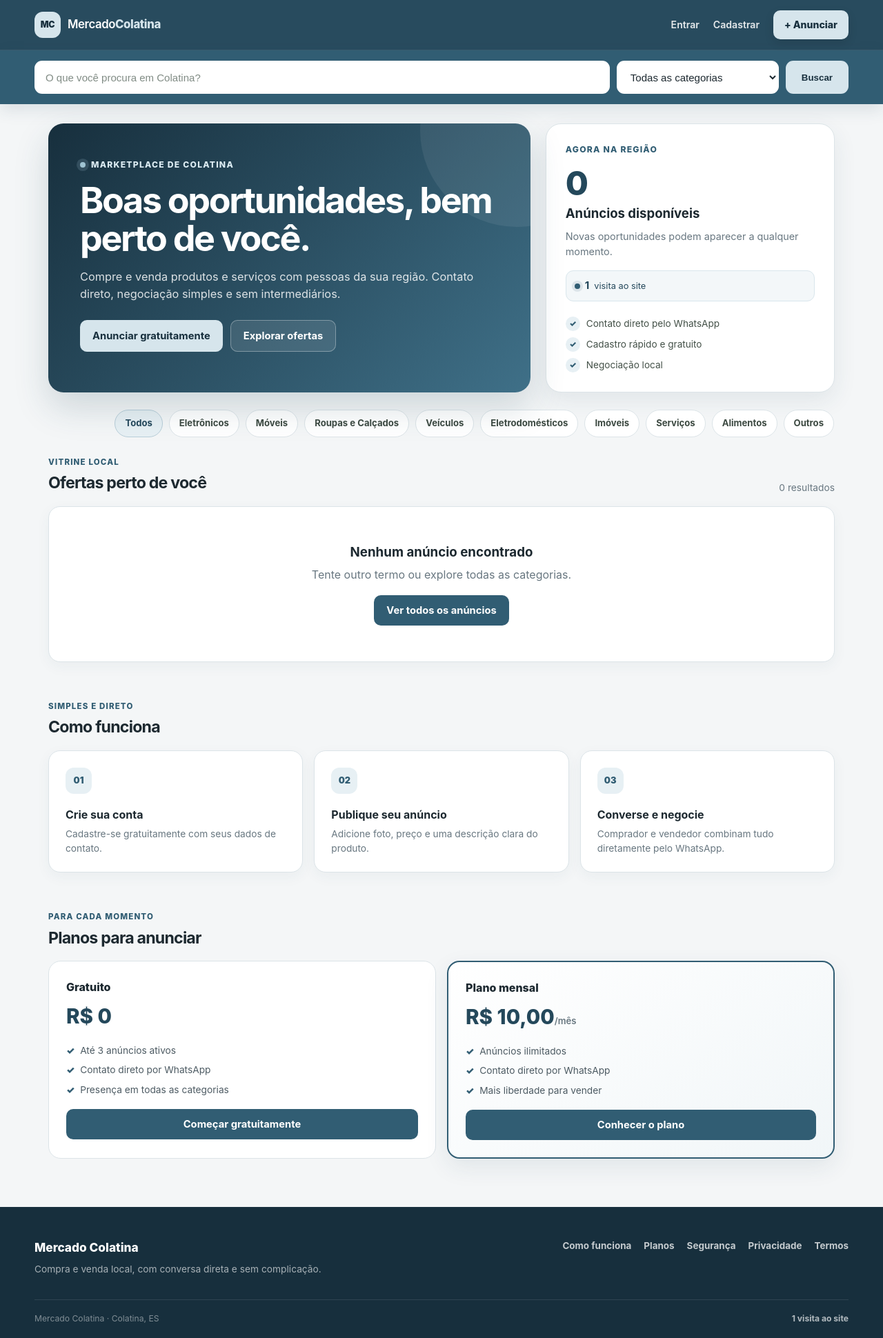
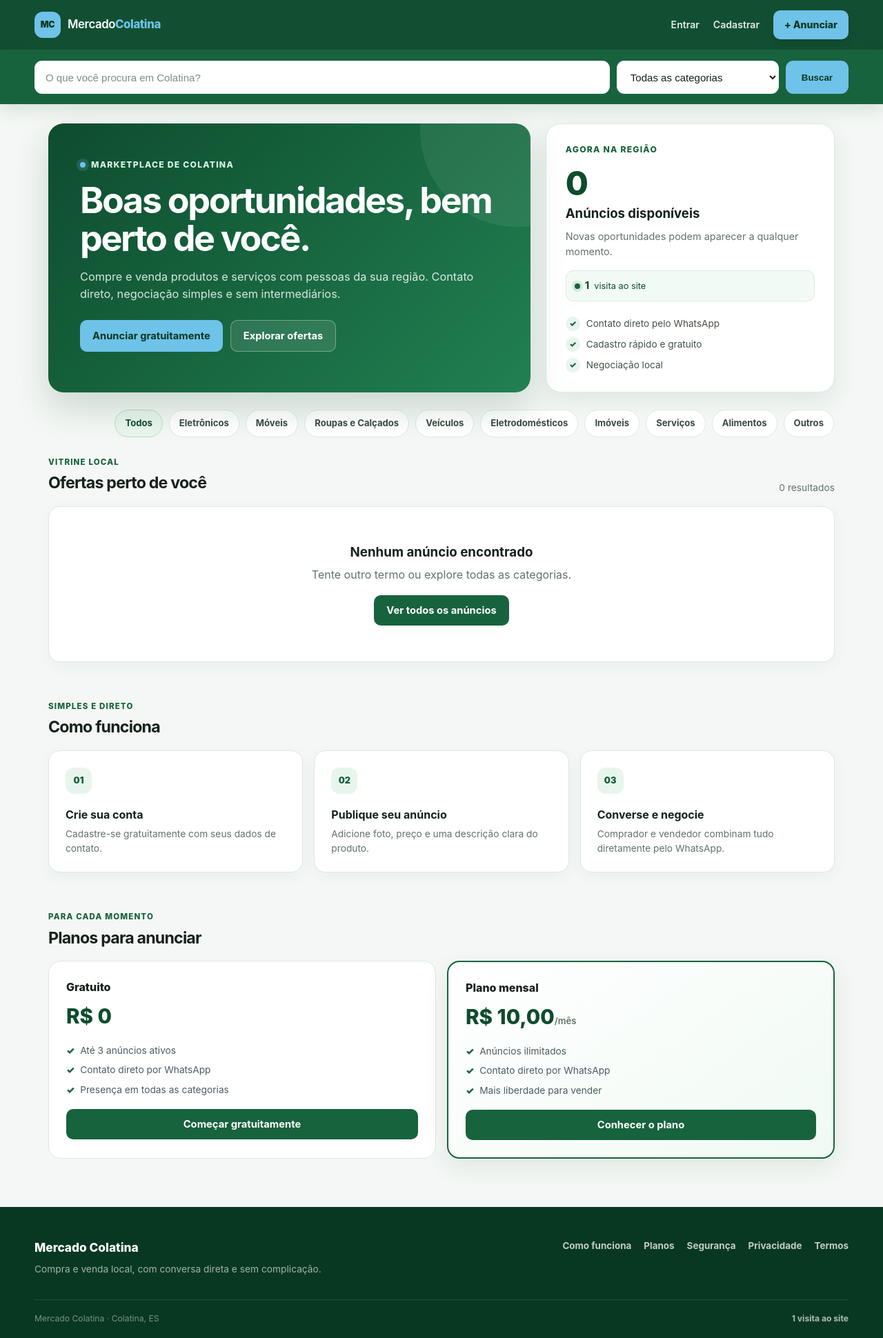
Before and after one commit to PauloEler/marketplace-colatina, a Flask app: page / in a window 1280 px wide. Shown: the whole page at 69% size. Run offline with Flask 3, Linux system fonts and the light colour scheme; data comes from the database, SQL or seed files in the repository; data that the repository does not hold is empty; some libraries are stand-ins or nearby versions.

Commit message:
Combina identidade verde com acentos azuis

```diff
--- a/static/styles.css
+++ b/static/styles.css
@@ -1,26 +1,26 @@
 *{box-sizing:border-box;margin:0;padding:0}
 :root{
-  --verde:#315d73;
-  --verde-escuro:#24485b;
-  --verde-profundo:#172f3d;
-  --verde-claro:#e7f0f4;
-  --verde-suave:#f3f7f9;
-  --amarelo:#d6e5ec;
-  --amarelo-hover:#c3dbe5;
-  --texto:#1d2930;
-  --muted:#687780;
-  --bg:#f4f6f7;
+  --verde:#17633d;
+  --verde-escuro:#0e4c2e;
+  --verde-profundo:#083821;
+  --verde-claro:#e8f5ed;
+  --verde-suave:#f2faf5;
+  --amarelo:#6fc2e8;
+  --amarelo-hover:#8bd0ee;
+  --texto:#17211b;
+  --muted:#65716a;
+  --bg:#f4f7f5;
   --branco:#fff;
-  --borda:#dce4e8;
-  --sombra:0 12px 34px rgba(36,72,91,.09);
-  --sombra-hover:0 18px 42px rgba(36,72,91,.16);
+  --borda:#dfe8e2;
+  --sombra:0 12px 34px rgba(14,76,46,.09);
+  --sombra-hover:0 18px 42px rgba(14,76,46,.16);
 }
 html{scroll-behavior:smooth}
 body{font-family:Inter,"Segoe UI",Arial,sans-serif;background:var(--bg);color:var(--texto);line-height:1.5;-webkit-font-smoothing:antialiased}
 a,button,input,select,textarea{transition:color .18s,background .18s,border-color .18s,box-shadow .18s,transform .18s}
-a:focus-visible,button:focus-visible,input:focus-visible,select:focus-visible,textarea:focus-visible{outline:3px solid rgba(105,160,184,.65);outline-offset:2px}
+a:focus-visible,button:focus-visible,input:focus-visible,select:focus-visible,textarea:focus-visible{outline:3px solid rgba(111,194,232,.72);outline-offset:2px}
 .sr-only{position:absolute;width:1px;height:1px;padding:0;margin:-1px;overflow:hidden;clip:rect(0,0,0,0);white-space:nowrap;border:0}
-.site-header{background:rgba(36,72,91,.98);color:#fff;padding:0 20px;border-bottom:1px solid rgba(255,255,255,.09)}
+.site-header{background:rgba(14,76,46,.98);color:#fff;padding:0 20px;border-bottom:1px solid rgba(255,255,255,.09)}
 .hi{max-width:1180px;margin:0 auto;display:flex;align-items:center;justify-content:space-between;min-height:72px;gap:24px}
 .logo{display:flex;align-items:center;gap:10px;color:#fff;text-decoration:none;white-space:nowrap}
 .logo-mark{display:grid;place-items:center;width:38px;height:38px;border-radius:12px;background:var(--amarelo);color:var(--verde-profundo);font-size:.78rem;font-weight:900;letter-spacing:-.03em}
@@ -31,7 +31,7 @@ nav a:hover{color:#fff}
 .nav-logout{display:inline-flex}.nav-logout button{padding:0;border:0;background:transparent;color:rgba(255,255,255,.88);font:inherit;font-size:.88rem;font-weight:600;cursor:pointer}.nav-logout button:hover{color:#fff}
 .btn-anunciar{background:var(--amarelo);color:var(--verde-profundo)!important;padding:10px 16px;border-radius:10px;font-weight:800;box-shadow:0 5px 14px rgba(0,0,0,.12)}
 .btn-anunciar:hover{background:var(--amarelo-hover);transform:translateY(-1px)}
-.busca-bar{background:var(--verde);padding:15px 20px;box-shadow:0 8px 22px rgba(36,72,91,.13)}
+.busca-bar{background:var(--verde);padding:15px 20px;box-shadow:0 8px 22px rgba(14,76,46,.13)}
 .busca-inner{max-width:1180px;margin:0 auto;display:grid;grid-template-columns:minmax(0,1fr) 235px auto;gap:10px}
 .busca-inner input,.busca-inner select{height:48px;padding:0 15px;border:1px solid rgba(255,255,255,.3);border-radius:11px;background:#fff;color:var(--texto);font-size:.94rem}
 .busca-inner input::placeholder{color:#818c85}
@@ -43,10 +43,10 @@ main{max-width:1180px;margin:28px auto 0;padding:0 20px;min-height:55vh}
 .flash{padding:13px 16px;border-radius:11px;margin-bottom:16px;font-size:.92rem;border:1px solid transparent}
 .flash.ok{background:#e4f6ea;color:#115a30;border-color:#bde6ca}.flash.erro{background:#fff0f0;color:#8c2626;border-color:#efc5c5}
 .hero-marketplace{display:grid;grid-template-columns:minmax(0,1.25fr) minmax(290px,.75fr);gap:22px;margin-bottom:22px}
-.hero-main{position:relative;overflow:hidden;background:linear-gradient(135deg,var(--verde-profundo),#3f7088);border-radius:22px;padding:46px;color:#fff;box-shadow:0 22px 50px rgba(36,72,91,.18)}
+.hero-main{position:relative;overflow:hidden;background:linear-gradient(135deg,var(--verde-escuro),#218052);border-radius:22px;padding:46px;color:#fff;box-shadow:0 22px 50px rgba(14,76,46,.18)}
 .hero-main:after{content:"";position:absolute;width:280px;height:280px;border-radius:50%;right:-120px;top:-130px;background:rgba(255,255,255,.07)}
-.eyebrow{display:inline-flex;align-items:center;gap:8px;margin-bottom:16px;font-size:.76rem;font-weight:800;letter-spacing:.1em;text-transform:uppercase;color:#dcecf3}
-.eyebrow:before{content:"";width:8px;height:8px;border-radius:50%;background:#9fc3d2;box-shadow:0 0 0 5px rgba(159,195,210,.18)}
+.eyebrow{display:inline-flex;align-items:center;gap:8px;margin-bottom:16px;font-size:.76rem;font-weight:800;letter-spacing:.1em;text-transform:uppercase;color:#d9f4e5}
+.eyebrow:before{content:"";width:8px;height:8px;border-radius:50%;background:var(--amarelo);box-shadow:0 0 0 5px rgba(111,194,232,.18)}
 .hero-main h1{position:relative;z-index:1;max-width:660px;font-size:clamp(2rem,4.4vw,3.25rem);line-height:1.05;letter-spacing:-.045em;margin-bottom:16px}
 .hero-main p{position:relative;z-index:1;max-width:610px;font-size:1.02rem;color:rgba(255,255,255,.84);margin-bottom:26px}
 .hero-actions{position:relative;z-index:1;display:flex;gap:11px;flex-wrap:wrap}
@@ -54,7 +54,7 @@ main{max-width:1180px;margin:28px auto 0;padding:0 20px;min-height:55vh}
 .hero-panel-label{font-size:.76rem;font-weight:800;text-transform:uppercase;letter-spacing:.1em;color:var(--verde)}
 .hero-number{font-size:3rem;line-height:1;font-weight:850;color:var(--verde-escuro);letter-spacing:-.06em;margin:16px 0 6px}
 .hero-panel h2{font-size:1.16rem;margin-bottom:8px}.hero-panel p{color:var(--muted);font-size:.9rem}
-.access-counter{display:flex;align-items:center;gap:7px;margin-top:17px;padding:10px 12px;border:1px solid #d9e6ec;border-radius:11px;background:var(--verde-suave);color:var(--verde-escuro);font-size:.8rem}.access-counter strong{font-size:.95rem}.access-counter-dot{width:8px;height:8px;border-radius:50%;background:var(--verde);box-shadow:0 0 0 4px rgba(49,93,115,.12)}
+.access-counter{display:flex;align-items:center;gap:7px;margin-top:17px;padding:10px 12px;border:1px solid #dcebe1;border-radius:11px;background:var(--verde-suave);color:var(--verde-escuro);font-size:.8rem}.access-counter strong{font-size:.95rem}.access-counter-dot{width:8px;height:8px;border-radius:50%;background:var(--verde);box-shadow:0 0 0 4px rgba(23,99,61,.12)}
 .trust-list{display:grid;gap:9px;margin-top:22px;list-style:none}.trust-list li{display:flex;align-items:center;gap:9px;font-size:.85rem;color:#435047}.trust-list li:before{content:"✓";display:grid;place-items:center;width:21px;height:21px;border-radius:50%;background:var(--verde-claro);color:var(--verde);font-size:.72rem;font-weight:900}
 .btn{display:inline-flex;align-items:center;justify-content:center;padding:11px 18px;border-radius:10px;border:none;cursor:pointer;font-size:.92rem;font-weight:750;text-decoration:none}
 .btn-verde{background:var(--verde);color:#fff}.btn-verde:hover{background:var(--verde-escuro);transform:translateY(-1px)}
@@ -65,7 +65,7 @@ main{max-width:1180px;margin:28px auto 0;padding:0 20px;min-height:55vh}
 .btn-perigo{background:#d9434f;color:#fff}.btn-cinza{background:#66736b;color:#fff}
 .category-strip{display:flex;gap:9px;overflow-x:auto;padding:3px 1px 10px;margin-bottom:18px;scrollbar-width:thin}
 .category-chip{flex:0 0 auto;padding:9px 14px;border-radius:999px;background:#fff;border:1px solid var(--borda);color:#3d4a42;text-decoration:none;font-size:.82rem;font-weight:700}
-.category-chip:hover,.category-chip.active{background:var(--verde-claro);border-color:#b8ced9;color:var(--verde-escuro)}
+.category-chip:hover,.category-chip.active{background:var(--verde-claro);border-color:#b9dcc7;color:var(--verde-escuro)}
 .plan-notice{border-radius:13px;padding:14px 17px;margin:0 0 22px;font-size:.9rem}.plan-notice a{color:var(--verde-escuro);font-weight:750}.plan-notice.free{background:#eef4f7;border:1px solid #b8ced9}.plan-notice.limit{background:#fff0ef;border:1px solid #efc3bd}
 .listing-section{margin-top:8px}.section-head{display:flex;justify-content:space-between;align-items:flex-end;gap:18px;margin:0 0 16px}.section-kicker{color:var(--verde);text-transform:uppercase;letter-spacing:.1em;font-weight:800;font-size:.72rem;margin-bottom:4px}.section-head h2{font-size:1.45rem;letter-spacing:-.035em}.result-count{font-size:.86rem;color:var(--muted)}.clear-link{font-size:.86rem;color:var(--verde);font-weight:700;text-decoration:none}.clear-link:hover{text-decoration:underline}
 .grid{display:grid;grid-template-columns:repeat(auto-fill,minmax(230px,1fr));gap:17px}
@@ -73,7 +73,7 @@ main{max-width:1180px;margin:28px auto 0;padding:0 20px;min-height:55vh}
 .card:hover{transform:translateY(-4px);border-color:#bfdac9;box-shadow:var(--sombra-hover)}
 .card-media{position:relative;overflow:hidden;background:var(--verde-suave)}
 .card img{display:block;width:100%;height:190px;object-fit:cover;transition:transform .28s}.card:hover img{transform:scale(1.025)}
-.card-sem-foto{width:100%;height:190px;background:linear-gradient(145deg,#e5eff4,#f5f8fa);display:flex;flex-direction:column;align-items:center;justify-content:center;gap:7px;color:var(--verde);font-size:.8rem;font-weight:750}.card-sem-foto:before{content:"MC";display:grid;place-items:center;width:52px;height:52px;border-radius:16px;background:#fff;border:1px solid #d5e3e9;font-weight:900;font-size:.9rem}
+.card-sem-foto{width:100%;height:190px;background:linear-gradient(145deg,#e3f2e8,#f4faf6);display:flex;flex-direction:column;align-items:center;justify-content:center;gap:7px;color:var(--verde);font-size:.8rem;font-weight:750}.card-sem-foto:before{content:"MC";display:grid;place-items:center;width:52px;height:52px;border-radius:16px;background:#fff;border:1px solid #d5e9dc;font-weight:900;font-size:.9rem}
 .card-condition{position:absolute;top:12px;left:12px;background:rgba(255,255,255,.93);backdrop-filter:blur(8px);padding:6px 9px;border-radius:999px;color:var(--verde-escuro);font-size:.68rem;font-weight:800;box-shadow:0 4px 12px rgba(0,0,0,.08)}
 .card-body{padding:15px}.card-cat{font-size:.7rem;color:var(--verde);font-weight:800;text-transform:uppercase;letter-spacing:.06em;margin-bottom:6px}.card-titulo{font-size:.96rem;font-weight:750;margin-bottom:9px;line-height:1.38;min-height:2.65em}.card-preco{color:var(--verde-escuro);font-size:1.2rem;font-weight:850;letter-spacing:-.02em}.card-meta{display:flex;justify-content:space-between;gap:9px;border-top:1px solid #edf2ef;margin-top:12px;padding-top:11px;font-size:.72rem;color:var(--muted)}
 .empty-state{text-align:center;padding:52px 22px;color:var(--muted);background:#fff;border:1px solid var(--borda);border-radius:17px;box-shadow:0 6px 20px rgba(36,72,91,.05)}.empty-state h3{color:var(--texto);margin-bottom:6px}.empty-state .btn{margin-top:18px}
@@ -92,6 +92,9 @@ main{max-width:1180px;margin:28px auto 0;padding:0 20px;min-height:55vh}
 .info-page{max-width:820px;margin:0 auto}.info-page>h1{font-size:clamp(1.8rem,4vw,2.7rem);letter-spacing:-.045em;line-height:1.15}.info-lead{max-width:700px;font-size:1.04rem;line-height:1.7;color:var(--muted);margin:12px 0 28px}.info-sections{display:grid;gap:13px}.info-sections section{background:#fff;border:1px solid var(--borda);border-radius:16px;padding:22px;box-shadow:0 6px 18px rgba(36,72,91,.05)}.info-sections h2{font-size:1rem;margin-bottom:6px}.info-sections p{font-size:.9rem;line-height:1.65;color:var(--muted)}
 table{width:100%;border-collapse:collapse;background:var(--branco);border-radius:14px;overflow:hidden;margin-bottom:28px;box-shadow:var(--sombra)}th,td{padding:11px 12px;text-align:left;border-bottom:1px solid #edf2ef;font-size:.83rem}th{background:var(--verde);color:#fff}tr:hover{background:#f8fbf9}.badge{display:inline-block;padding:4px 8px;border-radius:999px;font-size:.74rem;font-weight:700}.badge-verde{background:#dff2e5;color:#155b34}.badge-cinza{background:#e8ece9;color:#5c6860}
 .site-footer{background:var(--verde-profundo);color:#fff;margin-top:70px;padding:46px 20px 0}.footer-inner{max-width:1180px;margin:0 auto;display:flex;justify-content:space-between;gap:40px}.footer-brand{color:#fff;font-size:1.08rem;font-weight:850;text-decoration:none}.footer-inner p{max-width:430px;margin-top:8px;color:rgba(255,255,255,.62);font-size:.86rem}.footer-links{display:flex;flex-wrap:wrap;align-content:flex-start;justify-content:flex-end;gap:18px}.footer-links a{color:rgba(255,255,255,.75);text-decoration:none;font-size:.84rem;font-weight:650}.footer-links a:hover{color:#fff}.footer-bottom{max-width:1180px;margin:34px auto 0;padding:18px 0;border-top:1px solid rgba(255,255,255,.1);color:rgba(255,255,255,.45);font-size:.76rem;display:flex;align-items:center;justify-content:space-between;gap:16px;flex-wrap:wrap}.footer-accesses{color:rgba(255,255,255,.67);font-weight:700}
+.plan-card.featured{background:linear-gradient(145deg,#fff,#f0faf4)}
+.product-photo-wrap{background:#edf5f0}.product-photo-empty span{border-color:#d5e9dc}
+.payment-plan-card{background:linear-gradient(145deg,var(--verde-escuro),var(--verde))}.payment-plan-card .plan-name{color:#d9f4e5}.payment-plan-card li:before{color:var(--amarelo)}
 @media(max-width:840px){.hero-marketplace{grid-template-columns:1fr}.hero-panel{display:grid;grid-template-columns:1fr 1fr;gap:18px}.hero-panel .trust-list{margin-top:0}.detalhe,.product-layout,.payment-layout,.checkout-layout,.account-grid{grid-template-columns:1fr}.product-sidebar{position:static}.steps-grid{grid-template-columns:1fr}.busca-inner{grid-template-columns:minmax(0,1fr) 190px auto}}
 @media(max-width:640px){.site-header{padding:0 14px}.hi{min-height:68px;align-items:center;gap:14px}.logo-mark{width:35px;height:35px}.logo-name{display:none}nav{gap:10px}nav a,.nav-logout button{font-size:.78rem}nav a:not(.btn-anunciar):nth-last-child(n+3){display:none}.btn-anunciar{padding:9px 12px}.busca-bar{padding:12px 14px}.busca-inner{grid-template-columns:1fr}.busca-inner input,.busca-inner select,.busca-inner button{width:100%}main{padding:0 14px;margin-top:18px}.hero-main{padding:32px 23px;border-radius:18px}.hero-main h1{font-size:2.25rem}.hero-panel{display:block;padding:23px}.hero-panel .trust-list{margin-top:20px}.section-head{align-items:flex-start}.grid{grid-template-columns:repeat(2,minmax(0,1fr));gap:11px}.card img,.card-sem-foto{height:145px}.card-body{padding:12px}.card-titulo{font-size:.87rem}.card-preco{font-size:1.05rem}.card-meta{display:block}.card-meta span:last-child{display:none}.plans-wrap{grid-template-columns:1fr}.content-block{margin-top:42px}.footer-inner{display:block}.footer-links{justify-content:flex-start;margin-top:25px}.site-footer{margin-top:52px;padding-top:38px}}
 @media(max-width:390px){.grid{grid-template-columns:1fr}.card img,.card-sem-foto{height:200px}.hero-actions .btn{width:100%}.hero-main h1{font-size:2rem}}
--- a/templates/admin.html
+++ b/templates/admin.html
@@ -107,7 +107,7 @@
   {% for p in pedidos %}
   <tr>
     <td>#{{ p.id }}</td>
-    <td><a href="/anuncio/{{ p.anuncio_id }}" style="color:#315d73">{{ p.titulo[:38] }}</a></td>
+    <td><a href="/anuncio/{{ p.anuncio_id }}" style="color:#1a6b3c">{{ p.titulo[:38] }}</a></td>
     <td>{{ p.comprador_nome }}</td>
     <td>{{ p.vendedor_nome }}</td>
     <td>R$ {{ p.valor }}</td>
@@ -130,7 +130,7 @@
   <tbody>
   {% for a in anuncios %}
   <tr>
-    <td><a href="/anuncio/{{ a.id }}" style="color:#315d73">{{ a.titulo[:38] }}</a></td>
+    <td><a href="/anuncio/{{ a.id }}" style="color:#1a6b3c">{{ a.titulo[:38] }}</a></td>
     <td>{{ a.vendedor_nome }}</td>
     <td>R$ {{ a.preco }}</td>
     <td>{{ categoria_label(a.categoria) }}</td>
--- a/templates/base.html
+++ b/templates/base.html
@@ -4,7 +4,7 @@
 <meta charset="UTF-8">
 <meta name="viewport" content="width=device-width, initial-scale=1.0">
 <meta name="description" content="Compre e venda produtos e serviços em Colatina e região. Anúncios locais com contato direto pelo WhatsApp.">
-<meta name="theme-color" content="#24485b">
+<meta name="theme-color" content="#155f3b">
 <meta property="og:type" content="website">
 <meta property="og:locale" content="pt_BR">
 <meta property="og:site_name" content="Mercado Colatina">
--- a/templates/cadastro.html
+++ b/templates/cadastro.html
@@ -28,7 +28,7 @@
       <button class="btn btn-verde" type="submit" style="width:100%">Criar conta</button>
     </form>
     <p style="text-align:center;margin-top:14px;font-size:.88rem">
-      Ja tem conta? <a href="/login" style="color:#315d73">Entrar</a>
+      Ja tem conta? <a href="/login" style="color:#1a6b3c">Entrar</a>
     </p>
   </div>
 </div>
--- a/templates/login.html
+++ b/templates/login.html
@@ -20,7 +20,7 @@
       <button class="btn btn-verde" type="submit" style="width:100%">Entrar</button>
     </form>
     <p style="text-align:center;margin-top:14px;font-size:.88rem">
-      Nao tem conta? <a href="/cadastro" style="color:#315d73">Cadastre-se</a>
+      Nao tem conta? <a href="/cadastro" style="color:#1a6b3c">Cadastre-se</a>
     </p>
   </div>
 </div>
```
